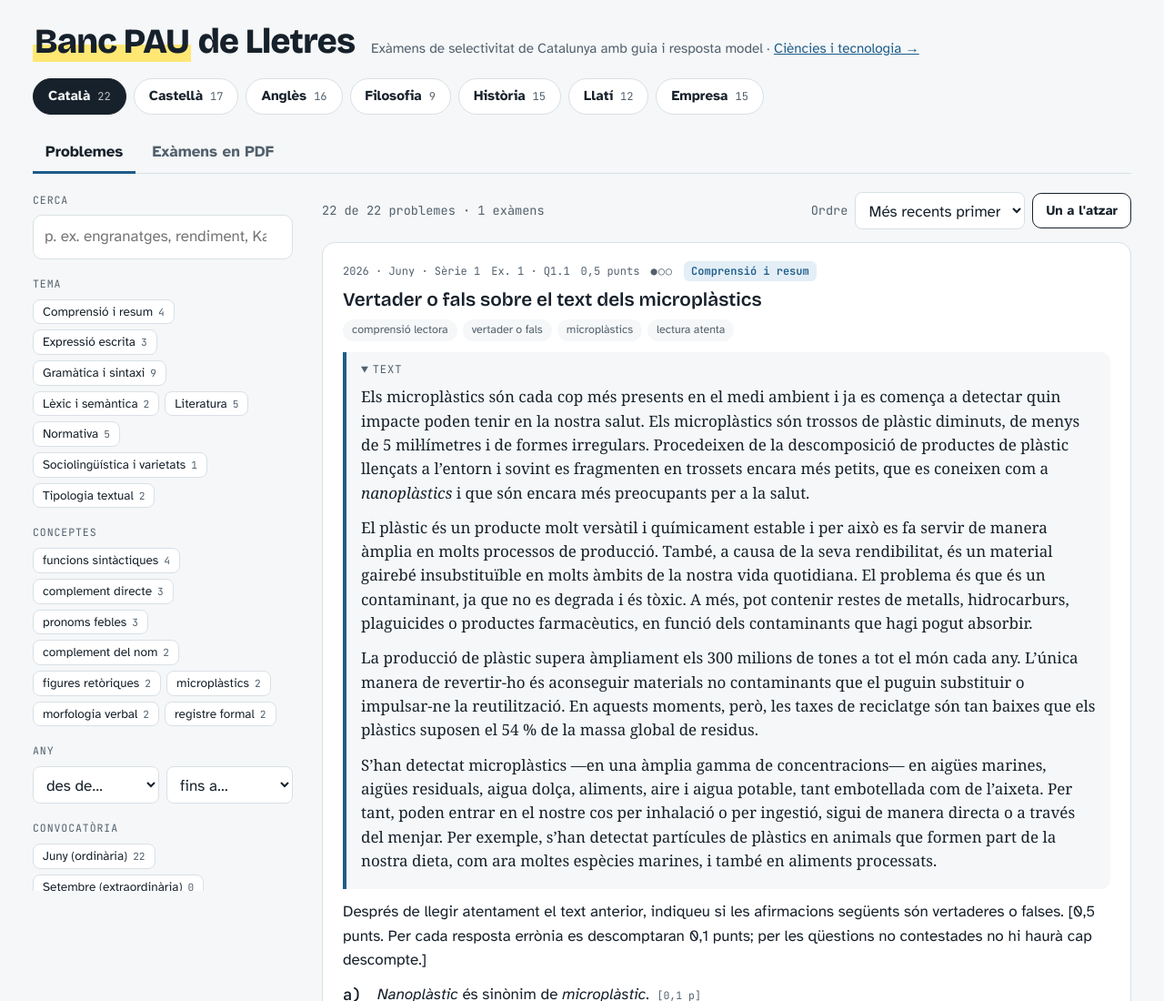
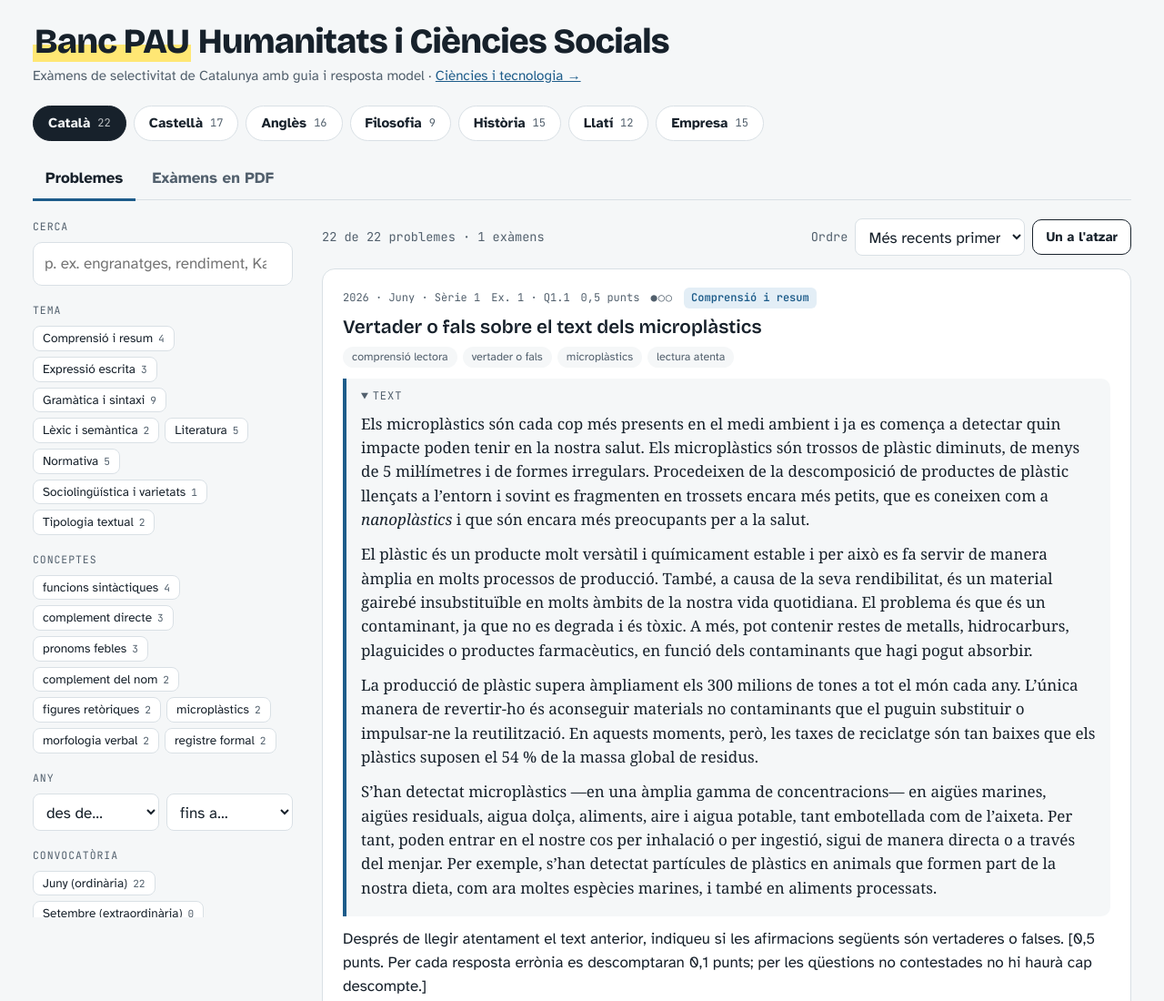
Before and after one commit to algoam-Banyoles/banc-pau-humanistic-social, a plain HTML site: page index.html in a window 1280 px wide. Shown: the top 1100 px of the page at 91% size. Drawn offline with nearby package versions, Linux system fonts and the light colour scheme.

Commit message:
Canvi de nom: Humanitats i Ciències Socials
Co-Authored-By: Claude Opus 5.5 <noreply@anthropic.com>

```diff
--- a/index.html
+++ b/index.html
@@ -3,7 +3,7 @@
 <head>
 <meta charset="utf-8">
 <meta name="viewport" content="width=device-width, initial-scale=1, viewport-fit=cover">
-<title>Banc PAU de Lletres</title>
+<title>Banc PAU Humanitats i Socials</title>
 <meta name="claude:viewport-fit-sides" content="cover">
 <link rel="preconnect" href="https://fonts.googleapis.com">
 <link rel="stylesheet" href="https://fonts.googleapis.com/css2?family=Atkinson+Hyperlegible:ital,wght@0,400;0,700;1,400&family=Bricolage+Grotesque:opsz,wght@12..96,600;12..96,800&family=JetBrains+Mono:wght@400;600&display=swap">
@@ -238,7 +238,7 @@ article.prob h2 {
 <body>
 <div class="wrap">
   <header class="top">
-    <h1><span>Banc PAU</span> de Lletres</h1>
+    <h1><span>Banc PAU</span> Humanitats i Ciències Socials</h1>
     <p id="subtitle">Exàmens de selectivitat de Catalunya amb guia i resposta model · <a href="https://algoam-banyoles.github.io/banc-problemes-pau/">Ciències i tecnologia →</a></p>
   </header>
 
```
